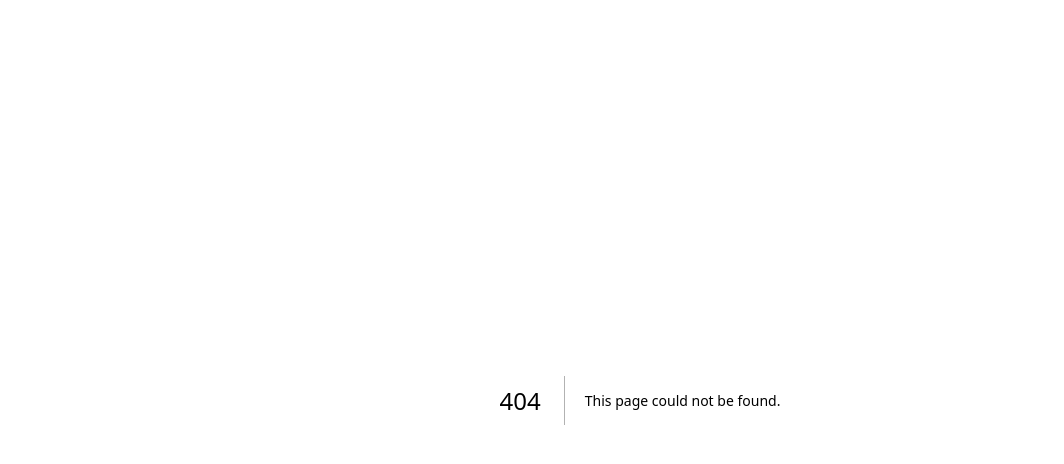
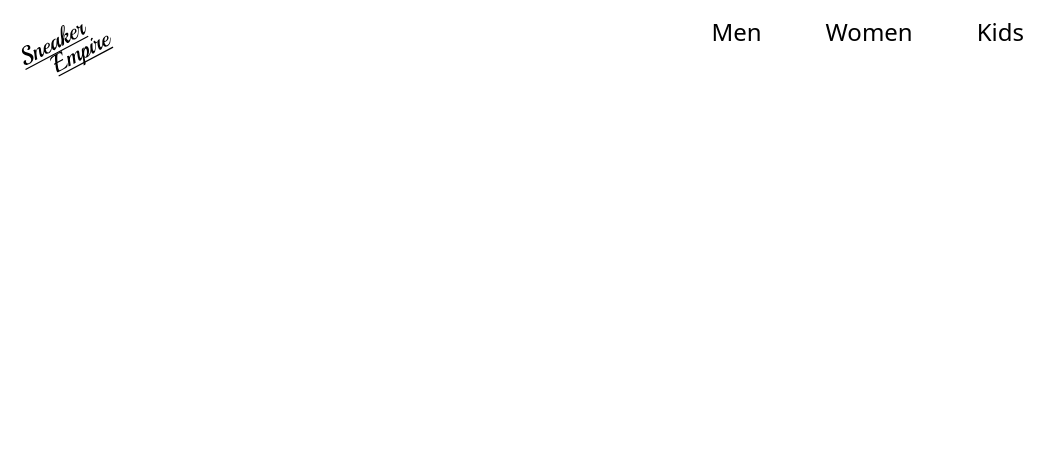
Before and after one commit to LilJho/sneaker-empire, a Next.js app: page /components/navbar/NavbarLeft in a window 1280 px wide. Before the commit this address had no page. Shown: the top 464 px of the page, without its empty margins (0-1064 px from the left). Built offline with nearby package versions, Linux system fonts and the light colour scheme.

Commit message:
navbar done(button to be modified)

```diff
--- /dev/null
+++ b/src/pages/components/MainLayout.tsx
@@ -0,0 +1,12 @@
+import React from "react";
+import Layout from "./layout/Layout";
+
+const MainLayout = () => {
+  return (
+    <>
+      <Layout />
+    </>
+  );
+};
+
+export default MainLayout;
--- /dev/null
+++ b/src/pages/components/layout/Layout.tsx
@@ -0,0 +1,21 @@
+import HerosectionLeft from "../hero/HerosectionLeft";
+import HerosectionRight from "../hero/HerosectionRight";
+import NavbarLeft from "../navbar/NavbarLeft";
+import NavbarRigth from "../navbar/NavbarRigth";
+
+const Layout = () => {
+  return (
+    <main className="w-screen h-screen flex">
+      <div className="w-[70%] h-full">
+        <NavbarLeft />
+        <HerosectionLeft />
+      </div>
+      <div className="bg-[#84BFE1] w-[30%] h-full">
+        <NavbarRigth />
+        <HerosectionRight />
+      </div>
+    </main>
+  );
+};
+
+export default Layout;
--- /dev/null
+++ b/src/pages/components/navbar/NavbarLeft.tsx
@@ -0,0 +1,27 @@
+import Image from "next/image";
+
+const NavbarLeft = () => {
+  return (
+    <nav className="w-full">
+      <div className="flex justify-between p-4">
+        <div>
+          <Image
+            src={"/logo.svg"}
+            width={100}
+            height={100}
+            alt={"LOGO"}
+            className="cursor-pointer"
+          />
+        </div>
+
+        <ul className=" text-2xl flex gap-[4rem] cursor-pointer mr-[15rem]">
+          <li>Men</li>
+          <li>Women</li>
+          <li>Kids</li>
+        </ul>
+      </div>
+    </nav>
+  );
+};
+
+export default NavbarLeft;
--- /dev/null
+++ b/src/pages/components/navbar/NavbarRigth.tsx
@@ -0,0 +1,22 @@
+import { GoSearch } from "react-icons/go";
+import { GrCart } from "react-icons/gr";
+
+const NavbarRigth = () => {
+  return (
+    <nav className="p-4">
+      <div className="text-2xl flex justify-between cursor-pointer w-full">
+        <div className="flex gap-[5rem]">
+          <button>
+            <GoSearch />
+          </button>
+          <button>
+            <GrCart />
+          </button>
+        </div>
+        <button>Login</button>
+      </div>
+    </nav>
+  );
+};
+
+export default NavbarRigth;
--- a/src/pages/index.tsx
+++ b/src/pages/index.tsx
@@ -1,9 +1,9 @@
+import MainLayout from "./components/MainLayout";
+
 export default function Home() {
   return (
     <>
-      <h1 className="text-red-500 text-9xl flex justify-center items-center w-screen h-screen">
-        Hello World
-      </h1>
+      <MainLayout />
     </>
   );
 }
```
Also changed, not shown: public/logo.svg (added).
